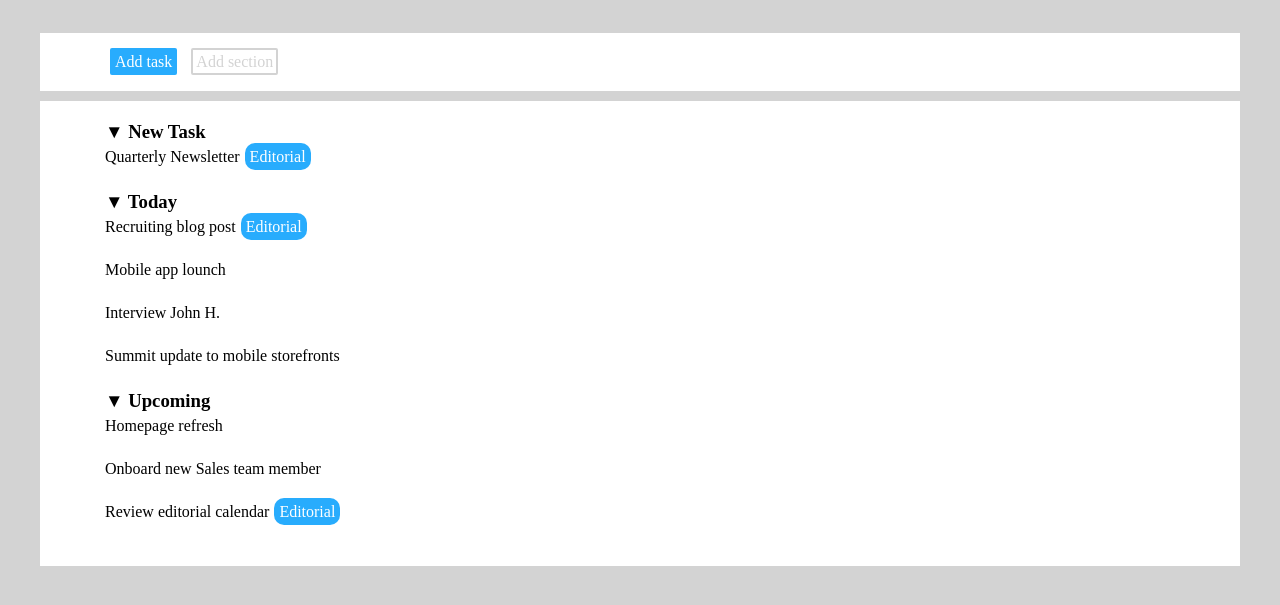
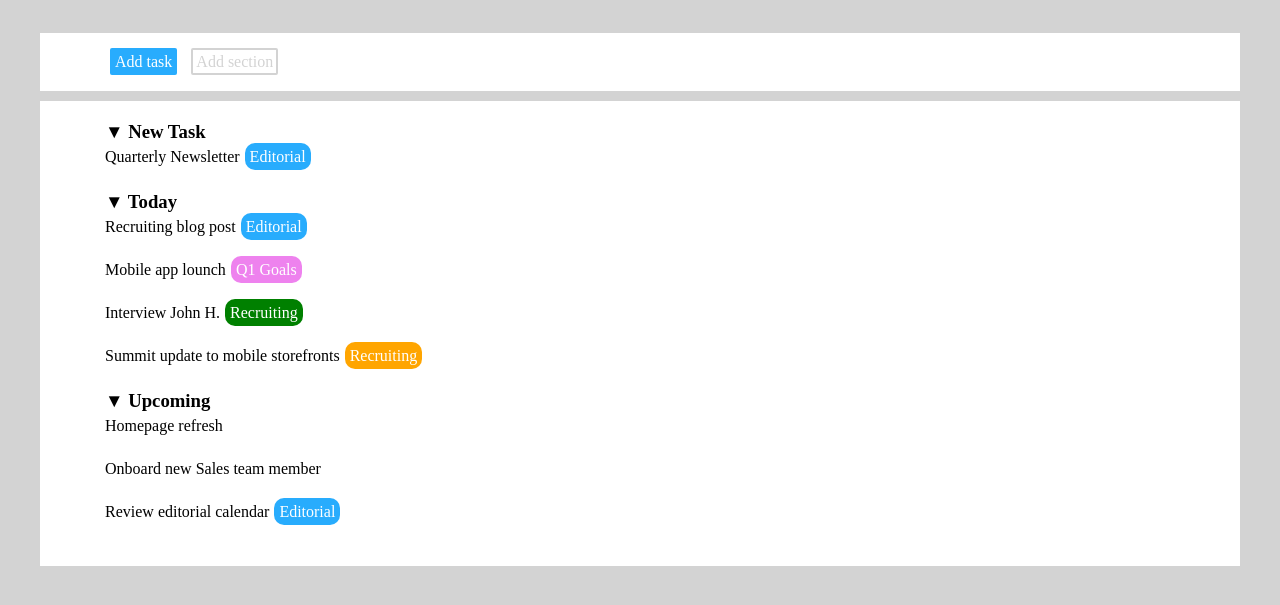
Before and after one commit to AlessP93/html-css-toboolist, a plain HTML site: page index.html in a window 1280 px wide. Shown: the part 81-686 px from the top of the page. Drawn offline with Linux system fonts and the light colour scheme.

Commit message:
aggiornamento colori

```diff
--- a/index.html
+++ b/index.html
@@ -25,7 +25,7 @@
             <!-- add task list -->
             <div class="container task-list">
                 <section>
-                    <h3 class="task">&#9660; New Task</h3>
+                    <h3>&#9660; New Task</h3>
                     <div class="task" >
                         Quarterly Newsletter<span class="edit">Editorial</span>
                     </div>
@@ -35,9 +35,15 @@
                     <div class="task">
                         Recruiting blog post<span class="edit">Editorial</span>
                     </div>
-                    <div class="task">Mobile app lounch</div>
-                    <div class="task">Interview John H.</div>
-                    <div class="task">Summit update to mobile storefronts</div>
+                    <div class="task">
+                        Mobile app lounch<span class="q1">Q1 Goals</span>
+                    </div>
+                    <div class="task">
+                        Interview John H.<span class="Jhon">Recruiting</span>
+                    </div>
+                    <div class="task">
+                        Summit update to mobile storefronts<span class="Mob">Recruiting</span>
+                    </div>
                 </section>
                 <section class="task">
                     <h3>&#9660; Upcoming</h3>
```
